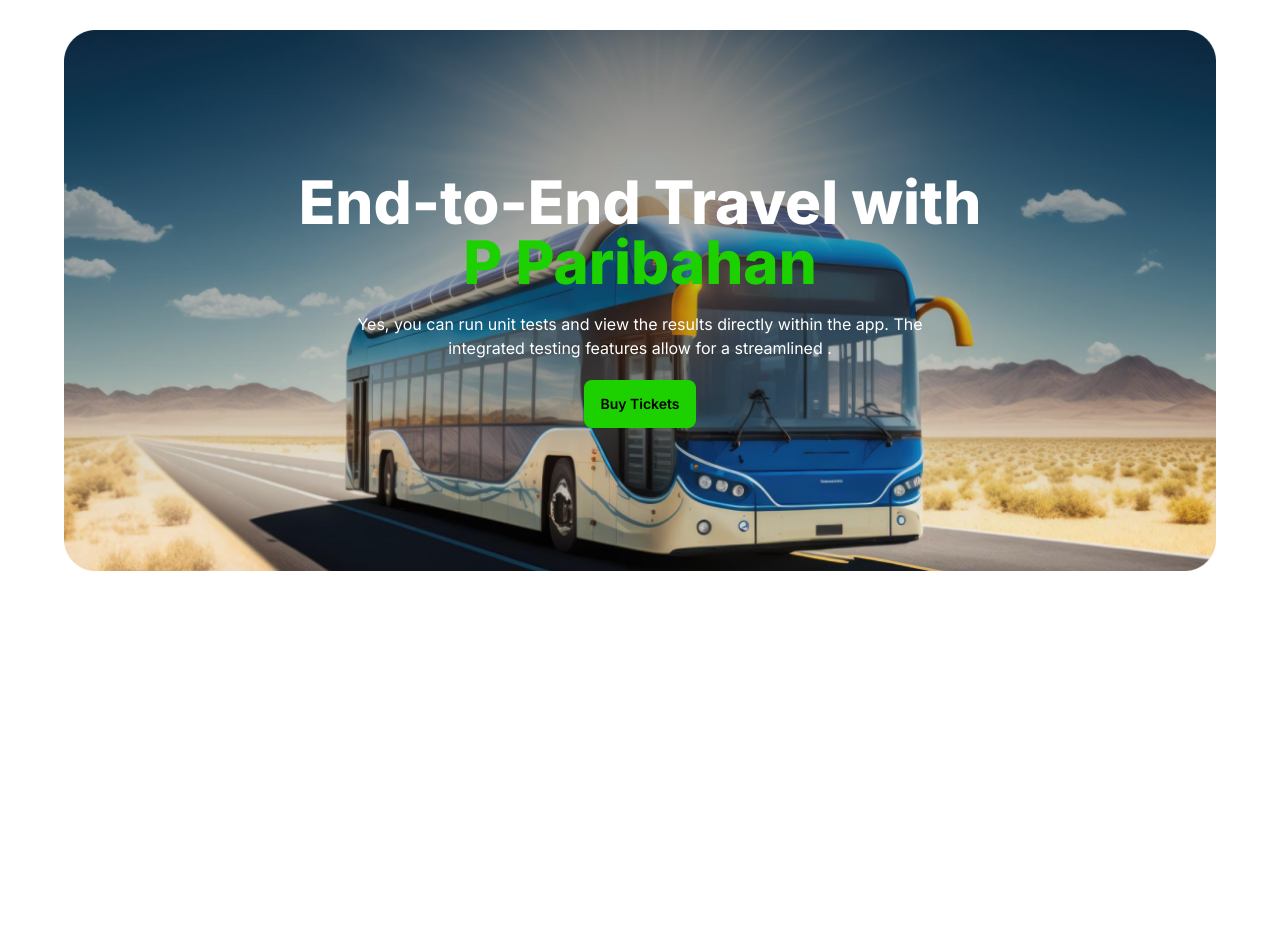
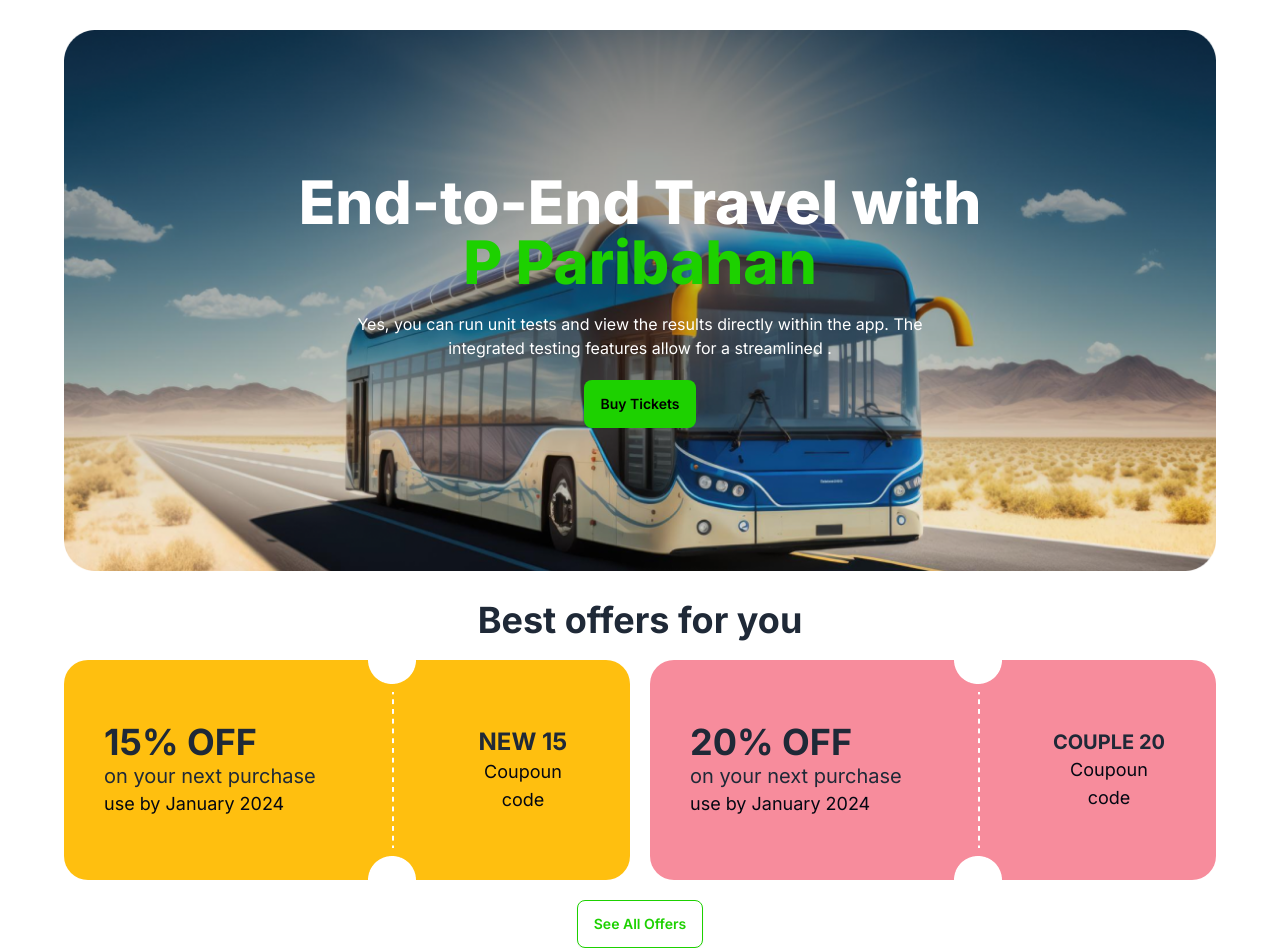
Before and after one commit to aminul-islam2020/bus-ticketing, a plain HTML site: page index.html in a window 1280 px wide. Shown: the part 68-1016 px from the top of the page. Before the commit the page ends 800 px from the top, so only its background shows below. Drawn offline with nearby package versions, Linux system fonts and the light colour scheme.

Commit message:
offer section added

```diff
--- a/index.html
+++ b/index.html
@@ -69,6 +69,44 @@
         </div>
     </section>
     <!-- cover section ends here -->
+
+    <!-- Offer section starts here -->
+    <section class="max-w-6xl mx-auto mt-3">
+        <h1 class="text-4xl font-bold text-center">Best offers for you</h1>
+        <!-- card container -->
+        <div class="flex justify-center mt-5 gap-5">
+            <!-- ticket-1 -->
+            <div class="max-h-56 flex bg-[#FFBF0F] rounded-3xl">
+                <div class="card w-80 text-left pl-10 flex flex-col justify-center">
+                    <h1 class="text-4xl font-bold">15% OFF</h1>
+                    <p class="text-xl">on your next purchase</p>
+                    <p class="text-lg text-[#030712]">use by January 2024</p>
+                </div>
+                <img src="images/cupon-devider.png" alt="">
+                <div class="card flex flex-col justify-center text-center p-12">
+                    <h1 class="text-2xl font-bold">NEW 15</h1>
+                    <p class="text-lg text-[#030712]">Coupoun code</p>
+                </div>
+            </div>
+            <!-- ticket-2 -->
+            <div class="max-h-56 flex bg-[#F78C9C] rounded-3xl">
+                <div class="card w-80 text-left pl-10 flex flex-col justify-center">
+                    <h1 class="text-4xl font-bold">20% OFF</h1>
+                    <p class="text-xl">on your next purchase</p>
+                    <p class="text-lg text-[#030712]">use by January 2024</p>
+                </div>
+                <img src="images/cupon-devider.png" alt="">
+                <div class="card flex flex-col justify-center text-center p-12">
+                    <h1 class="text-xl font-bold">COUPLE 20</h1>
+                    <p class="text-lg text-[#030712]">Coupoun code</p>
+                </div>
+            </div>
+        </div>
+        <div class="flex justify-center mt-5">
+            <button class="btn px-4 border-[#1DD100] bg-white text-[#1DD100]">See All Offers</button>
+        </div>
+    </section>
+    <!-- Offer section ends here -->
 </body>
 
 </html>
```
Also changed, not shown: images/cupon-devider.svg (added).
